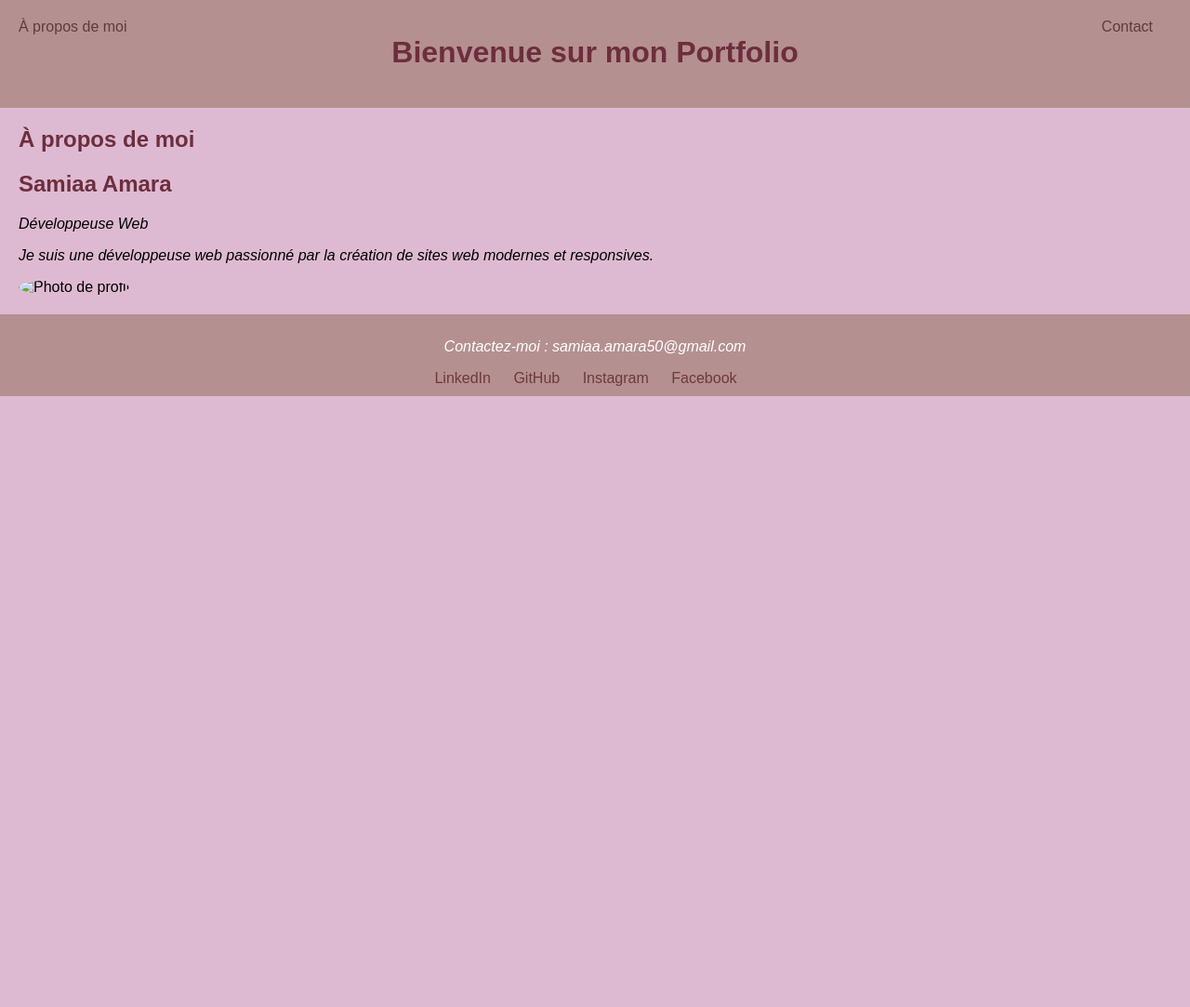
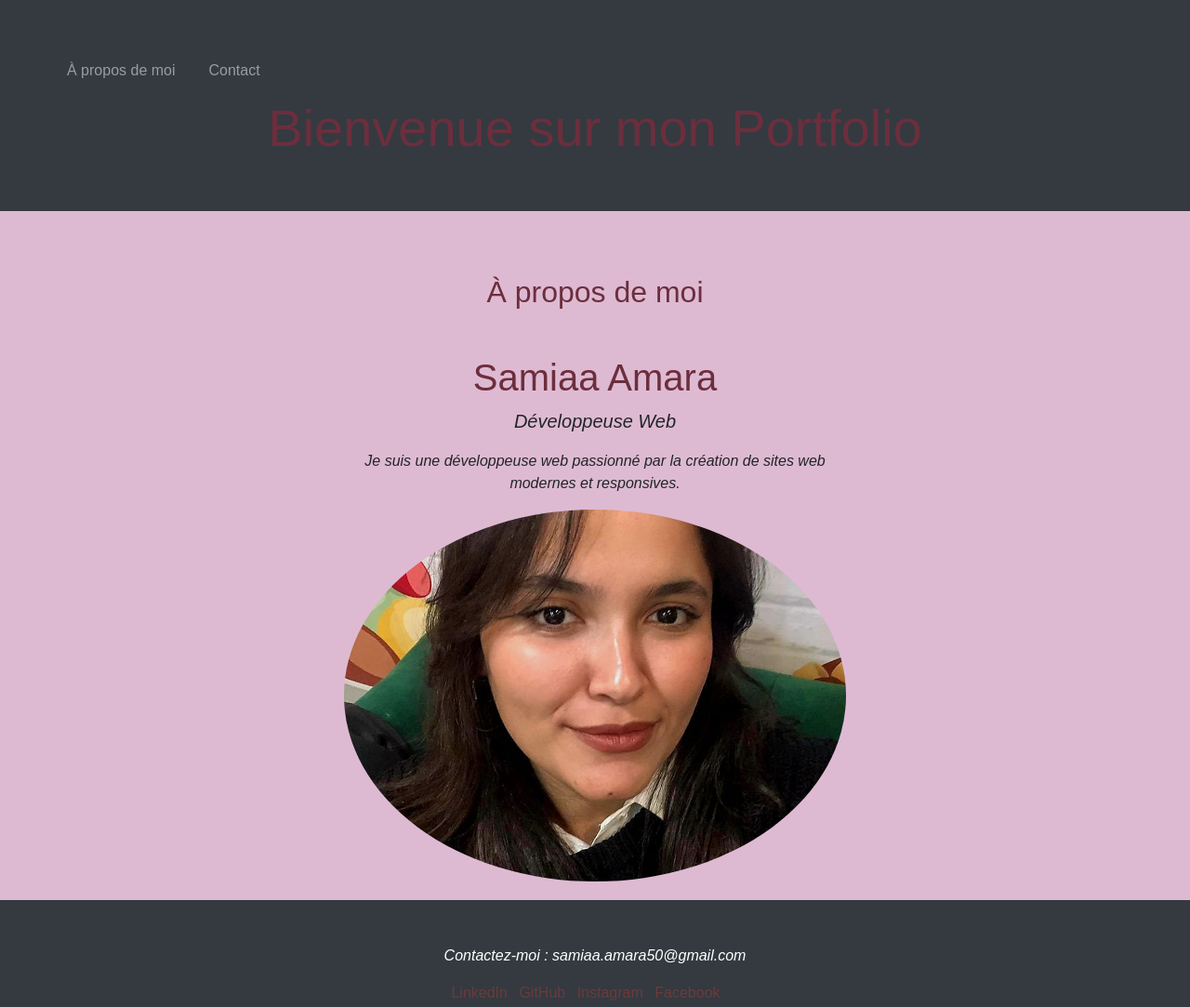
Before and after one commit to samiaaamara/monportfolioo, a plain HTML site: page index.html in a window 1280 px wide. Shown: the whole page at 93% size. Before the commit the page ends 800 px from the top, so only its background shows below. Drawn offline with nearby package versions, Linux system fonts and the light colour scheme.

Commit message:
bootstrap

```diff
--- a/index.css
+++ b/index.css
@@ -43,7 +43,7 @@ h2,h1{
 }
 
 #about img {
-    width: 30%;
+    width: 100%;
     height: 400px;
     object-fit: cover;
     border-radius: 50%;
--- a/index.html
+++ b/index.html
@@ -1,39 +1,40 @@
 <!DOCTYPE html>
 <html lang="fr">
 <head>
+    <link rel="stylesheet" href="https://stackpath.bootstrapcdn.com/bootstrap/4.5.2/css/bootstrap.min.css">
     <link rel="stylesheet" href="index.css">
     <meta charset="UTF-8">
     <meta name="viewport" content="width=device-width, initial-scale=1.0">
     <title>Mon Portfolio</title>
 </head>
 <body>
-    <header>
-        <nav>
-            <ul>
-                <li><a href="#about">À propos de moi</a></li>
-                <li><a href="#contact">Contact</a></li>
+    <header class="bg-dark text-white p-5 text-center">
+        <nav class="navbar navbar-expand-lg navbar-dark bg-dark">
+            <ul class="navbar-nav">
+                <li class="nav-item"><a class="nav-link" href="#about">À propos de moi</a></li>
+                <li class="nav-item"><a class="nav-link" href="#contact">Contact</a></li>
             </ul>
         </nav>
-        <h1>Bienvenue sur mon Portfolio</h1>
+        <h1 class="display-4">Bienvenue sur mon Portfolio</h1>
     </header>
-    <section id="about">
-        <h2>À propos de moi</h2>
-        <h1>Samiaa Amara</h1>
-        <p>Développeuse Web</p>
-        <p>Je suis une développeuse web passionné par la création de sites web modernes et responsives.</p>
-        <img src="image.jpg" alt="Photo de profil">
-           </section>
-    <footer id="contact">
+    <section id="about" class="container mt-5">
+        <h2 class="text-center mb-5">À propos de moi</h2>
+        <div class="row justify-content-center">
+            <div class="col-md-6 text-center">
+                <h1>Samiaa Amara</h1>
+                <p class="lead">Développeuse Web</p>
+                <p>Je suis une développeuse web passionné par la création de sites web modernes et responsives.</p>
+                <img src="image.jpg" alt="Photo de profil" class="img-fluid rounded-circle">
+            </div>
+        </div>
+    </section>
+    <footer id="contact" class="bg-dark text-white p-5 text-center">
         <p>Contactez-moi : samiaa.amara50@gmail.com</p>
-        <ul>
-
-            <li><a href="https://www.linkedin.com/in/samiaa-amara/">LinkedIn</a></li>
-
-            <li><a href="https://github.com/samiaaamara/samiaaamara.github.io"></i>GitHub</a></li>
-
-           <li><a href="https://www.instagram.com/amara_samiaa/"> Instagram</a></li>
-
-            <li><a href="https://www.facebook.com/samiaa.amara.1?locale=fr_FR">Facebook</a></li>
+        <ul class="list-inline">
+            <li class="list-inline-item"><a href="https://www.linkedin.com/in/samiaa-amara/">LinkedIn</a></li>
+            <li class="list-inline-item"><a href="https://github.com/samiaaamara/samiaaamara.github.io">GitHub</a></li>
+            <li class="list-inline-item"><a href="https://www.instagram.com/amara_samiaa/">Instagram</a></li>
+            <li class="list-inline-item"><a href="https://www.facebook.com/samiaa.amara.1?locale=fr_FR">Facebook</a></li>
         </ul>
     </footer>
 </body>
```
Also changed, not shown: image.jpg (added).
